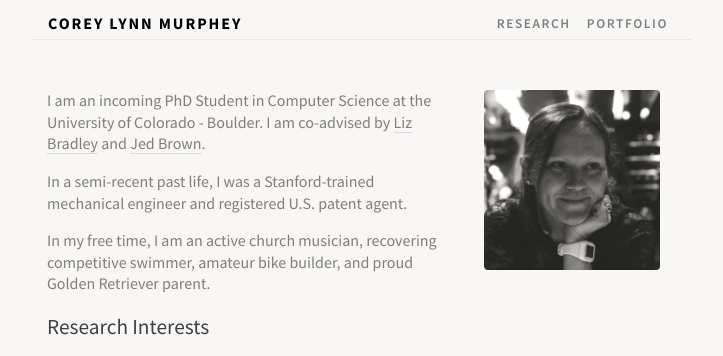
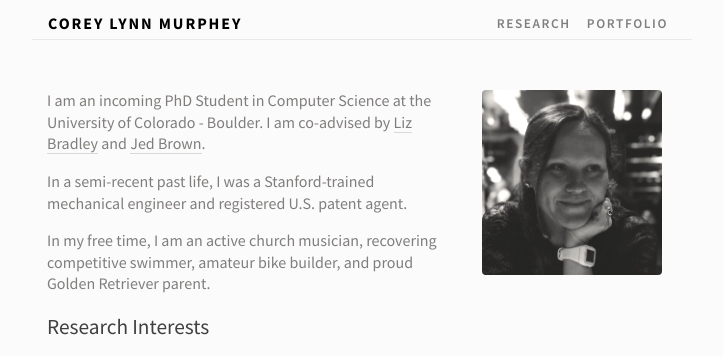
Before and after one commit to corlmurphey/clmurphey.github.io, a Jekyll site: the page built from index.md, in a window 1280 px wide. Shown: the top 356 px of the page, without its empty margins (278-1001 px from the left). Built offline with Jekyll 4.4.1, drawn with Linux system fonts in a browser that asks for light colours; nearby versions of some CDN libraries.

Commit message:
update stylesheet

```diff
--- a/assets/stylesheets/style.css
+++ b/assets/stylesheets/style.css
@@ -5,7 +5,7 @@ html{
 body{
 	font-family: "Source Sans Pro", sans-serif;
 	line-height: 1.3;
-	background-color: #F8F7F5;
+	background-color: #FCFBFB;
 
 	/* For always-on-bottom footer */
 	padding-bottom: 6rem;
@@ -229,7 +229,7 @@ a.nav-link:hover{
 
 }
 .profile img{
-	max-height:180px;
+	max-height:200px;
 	filter: grayscale(15%) sepia(10%) brightness(1.13);
 }
 
```
Also changed, not shown: README.md.
